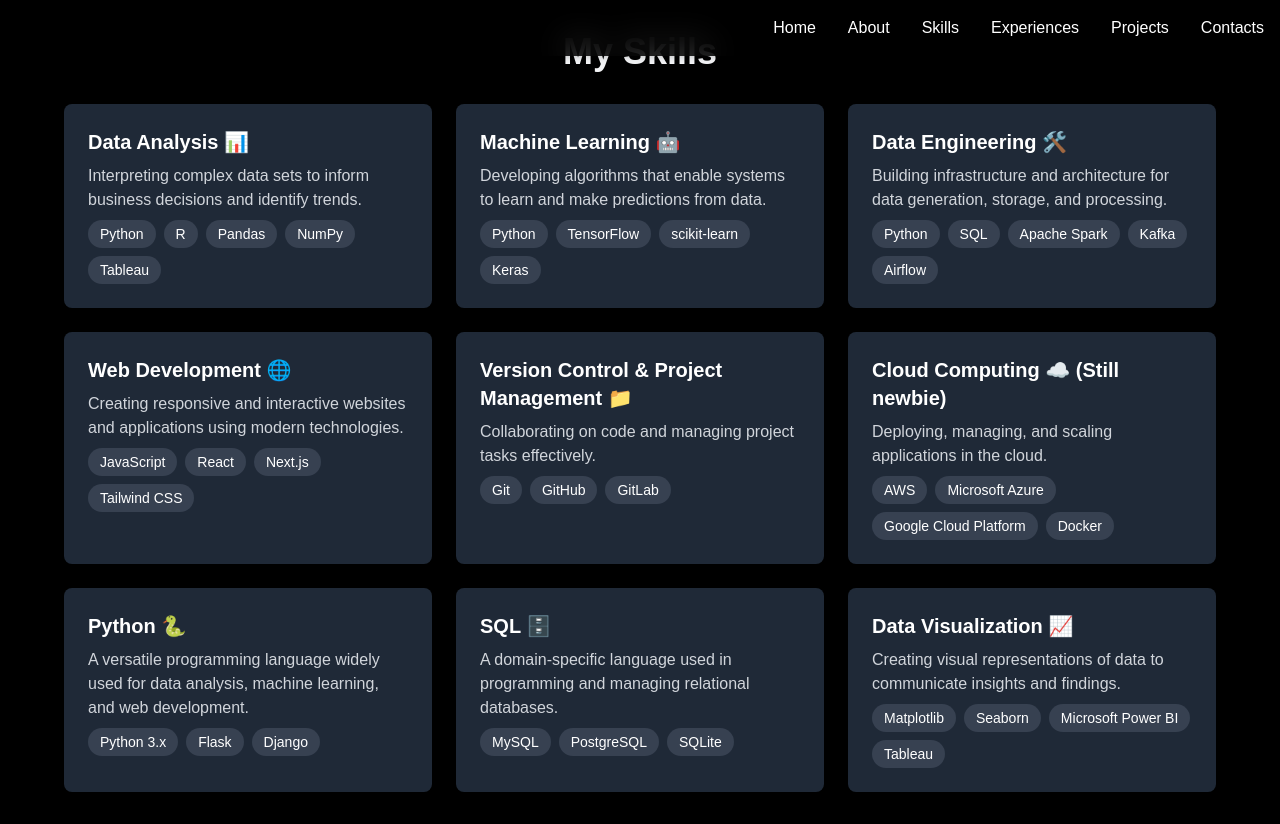
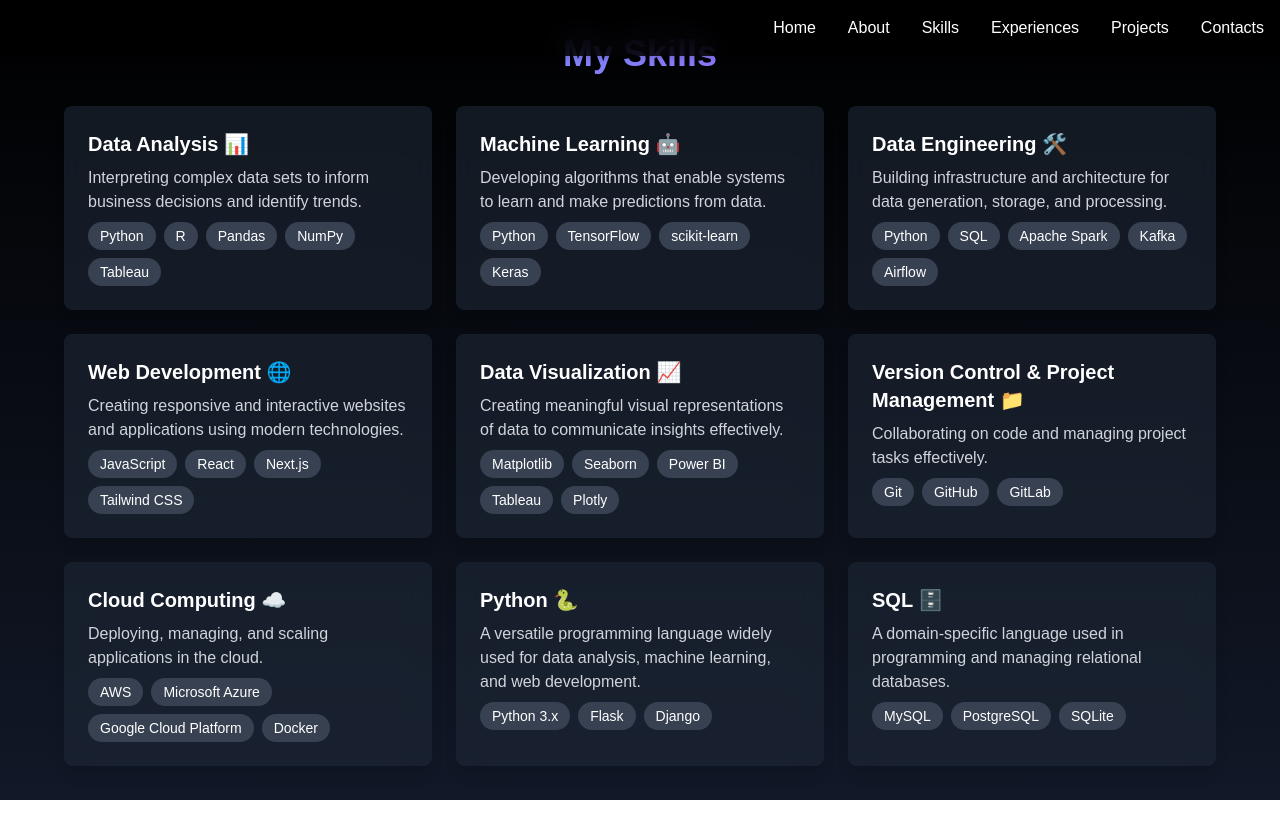
Before and after one commit to daniyalrosli/my-portfolio, a Next.js app: page /skills in a window 1280 px wide. After the commit the page ends 800 px from the top, so only its background shows below. Built offline with nearby package versions, Linux system fonts and the light colour scheme.

Commit message:
update ui

```diff
--- a/src/app/about/page.tsx
+++ b/src/app/about/page.tsx
@@ -1,11 +1,11 @@
 "use client";
 
-import Navbar from '../components/navbar';
-import { motion } from 'framer-motion';
+import Navbar from "../components/navbar";
+import { motion } from "framer-motion";
 
 export default function AboutPage() {
   return (
-    <main className="bg-black text-white min-h-screen">
+    <main className="bg-gradient-to-b from-black to-gray-900 text-white min-h-screen">
       <Navbar />
       <motion.section
         className="flex flex-col items-center justify-center min-h-screen px-6 sm:px-12 py-8"
@@ -13,9 +13,9 @@
         animate={{ opacity: 1, y: 0 }}
         transition={{ duration: 1, ease: "easeOut" }}
       >
-        <div className="max-w-3xl w-full text-center space-y-8">
+        <div className="max-w-3xl w-full text-center space-y-10">
           <motion.h2
-            className="text-4xl sm:text-6xl font-bold text-white mb-4"
+            className="text-5xl sm:text-6xl font-bold bg-clip-text text-transparent bg-gradient-to-r from-blue-400 to-purple-500 mb-6"
             initial={{ opacity: 0, y: -20 }}
             animate={{ opacity: 1, y: 0 }}
             transition={{ duration: 0.8, ease: "easeOut" }}
@@ -24,7 +24,7 @@
           </motion.h2>
 
           <motion.p
-            className="text-lg sm:text-xl text-gray-300 leading-relaxed tracking-wide shadow-lg p-6 bg-gray-800 bg-opacity-30 rounded-lg text-justify"
+            className="text-lg sm:text-xl text-gray-300 leading-relaxed tracking-wide p-6 bg-gray-800 bg-opacity-50 rounded-xl shadow-lg text-justify"
             initial={{ opacity: 0, y: 10 }}
             animate={{ opacity: 1, y: 0 }}
             transition={{ duration: 1.2, ease: "easeOut", delay: 0.3 }}
@@ -47,9 +47,9 @@
               href="https://drive.google.com/file/d/1lQaexSBTtJ5Oa9UDebPJca4_IZ1tC3tW/view?usp=sharing"
               target="_blank"
               rel="noopener noreferrer"
-              className="inline-block px-6 py-3 bg-blue-600 text-white font-semibold rounded-lg shadow-md hover:bg-blue-700 transition duration-300"
+              className="inline-flex items-center gap-2 px-6 py-3 bg-gradient-to-r from-blue-500 to-purple-600 text-white font-semibold rounded-lg shadow-md hover:scale-105 transition duration-300"
             >
-              Download Resume
+              📄 Download Resume
             </a>
           </motion.div>
         </div>
--- a/src/app/projects/page.tsx
+++ b/src/app/projects/page.tsx
@@ -245,7 +245,7 @@
     <span className="inline-block bg-red-600 text-xs text-white rounded-full px-3 py-1">Anomaly Detection</span>
   </div>
   <a
-    href="https://github.com/daniyalrosli/FraudAnalytics" // Replace with your project link
+    href="https://github.com/daniyalrosli/FraudAnalytics"
     target="_blank"
     rel="noopener noreferrer"
     className="text-blue-400 hover:underline">
--- a/src/app/skills/page.tsx
+++ b/src/app/skills/page.tsx
@@ -1,8 +1,8 @@
 "use client";
 import Navbar from '../components/navbar';
+import { motion } from 'framer-motion';
 
 export default function SkillsPage() {
-  // Array of skills with descriptions
   const skills = [
     {
       name: 'Data Analysis 📊',
@@ -25,12 +25,17 @@
       techStack: ['JavaScript', 'React', 'Next.js', 'Tailwind CSS'],
     },
     {
+      name: 'Data Visualization 📈',
+      description: 'Creating meaningful visual representations of data to communicate insights effectively.',
+      techStack: ['Matplotlib', 'Seaborn', 'Power BI', 'Tableau', 'Plotly'],
+    },
+    {
       name: 'Version Control & Project Management 📁',
       description: 'Collaborating on code and managing project tasks effectively.',
       techStack: ['Git', 'GitHub', 'GitLab'],
     },
     {
-      name: 'Cloud Computing ☁️ (Still newbie)',
+      name: 'Cloud Computing ☁️',
       description: 'Deploying, managing, and scaling applications in the cloud.',
       techStack: ['AWS', 'Microsoft Azure', 'Google Cloud Platform', 'Docker'],
     },
@@ -43,25 +48,31 @@
       name: 'SQL 🗄️',
       description: 'A domain-specific language used in programming and managing relational databases.',
       techStack: ['MySQL', 'PostgreSQL', 'SQLite'],
-    },
-    {
-      name: 'Data Visualization 📈',
-      description: 'Creating visual representations of data to communicate insights and findings.',
-      techStack: ['Matplotlib', 'Seaborn', 'Microsoft Power BI', 'Tableau'],
     }
   ];
 
   return (
-    <main className="bg-black text-white min-h-screen">
+    <main className="bg-gradient-to-b from-black to-gray-900 text-white min-h-screen">
       <Navbar />
       <section className="flex items-center justify-center min-h-screen p-4 sm:p-8">
         <div className="max-w-6xl w-full">
-          <h2 className="text-3xl sm:text-4xl font-bold mb-6 sm:mb-8 text-center text-gray-100">
+          <motion.h2
+            className="text-3xl sm:text-4xl font-bold mb-6 sm:mb-8 text-center bg-gradient-to-r from-blue-400 to-purple-500 bg-clip-text text-transparent"
+            initial={{ opacity: 0, y: -20 }}
+            animate={{ opacity: 1, y: 0 }}
+            transition={{ duration: 1, ease: 'easeOut' }}
+          >
             My Skills
-          </h2>
+          </motion.h2>
           <div className="grid grid-cols-1 sm:grid-cols-2 lg:grid-cols-3 gap-4 sm:gap-6">
             {skills.map((skill, index) => (
-              <div key={index} className="bg-gray-800 p-4 sm:p-6 rounded-lg shadow-lg transition-transform transform hover:scale-105 hover:shadow-2xl relative overflow-hidden group">
+              <motion.div
+                key={index}
+                className="bg-gray-800 bg-opacity-60 backdrop-blur-md p-4 sm:p-6 rounded-lg shadow-lg transition-transform transform hover:scale-105 hover:shadow-2xl relative overflow-hidden group"
+                initial={{ opacity: 0, y: 20 }}
+                animate={{ opacity: 1, y: 0 }}
+                transition={{ duration: 1, delay: index * 0.1 }}
+              >
                 <h3 className="text-lg sm:text-xl font-semibold mb-2">{skill.name}</h3>
                 <p className="text-gray-300 mb-2 text-sm sm:text-base">{skill.description}</p>
                 <div className="flex flex-wrap gap-2 mt-2">
@@ -71,28 +82,11 @@
                     </span>
                   ))}
                 </div>
-              </div>
+              </motion.div>
             ))}
           </div>
         </div>
       </section>
-
-      {/* Styling for Animations */}
-      <style jsx>{`
-        @keyframes fadeIn {
-          0% {
-            opacity: 0;
-            transform: translateY(20px);
-          }
-          100% {
-            opacity: 1;
-            transform: translateY(0);
-          }
-        }
-        .animate-fadeIn {
-          animation: fadeIn 1s ease-out forwards;
-        }
-      `}</style>
     </main>
   );
 }
```
